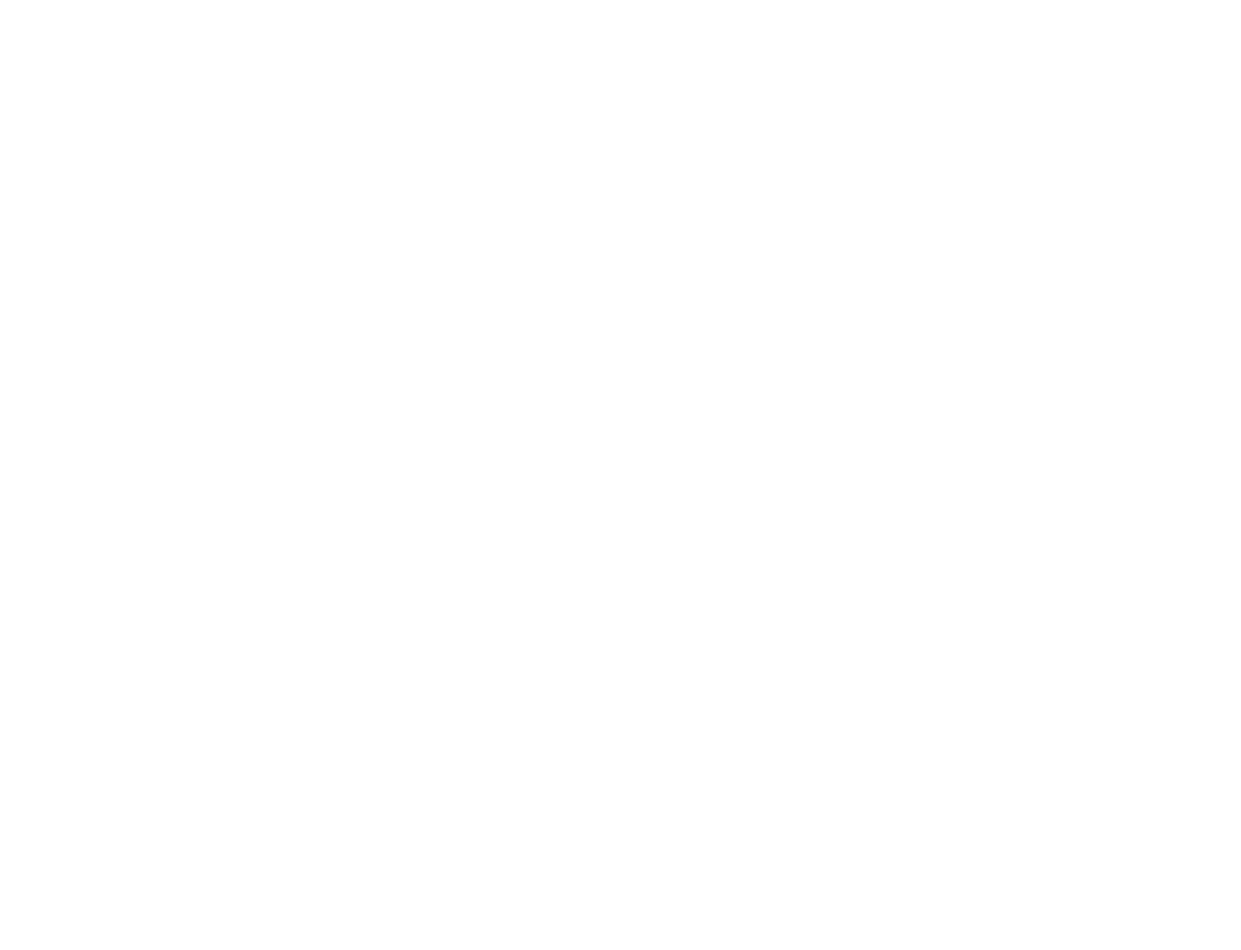
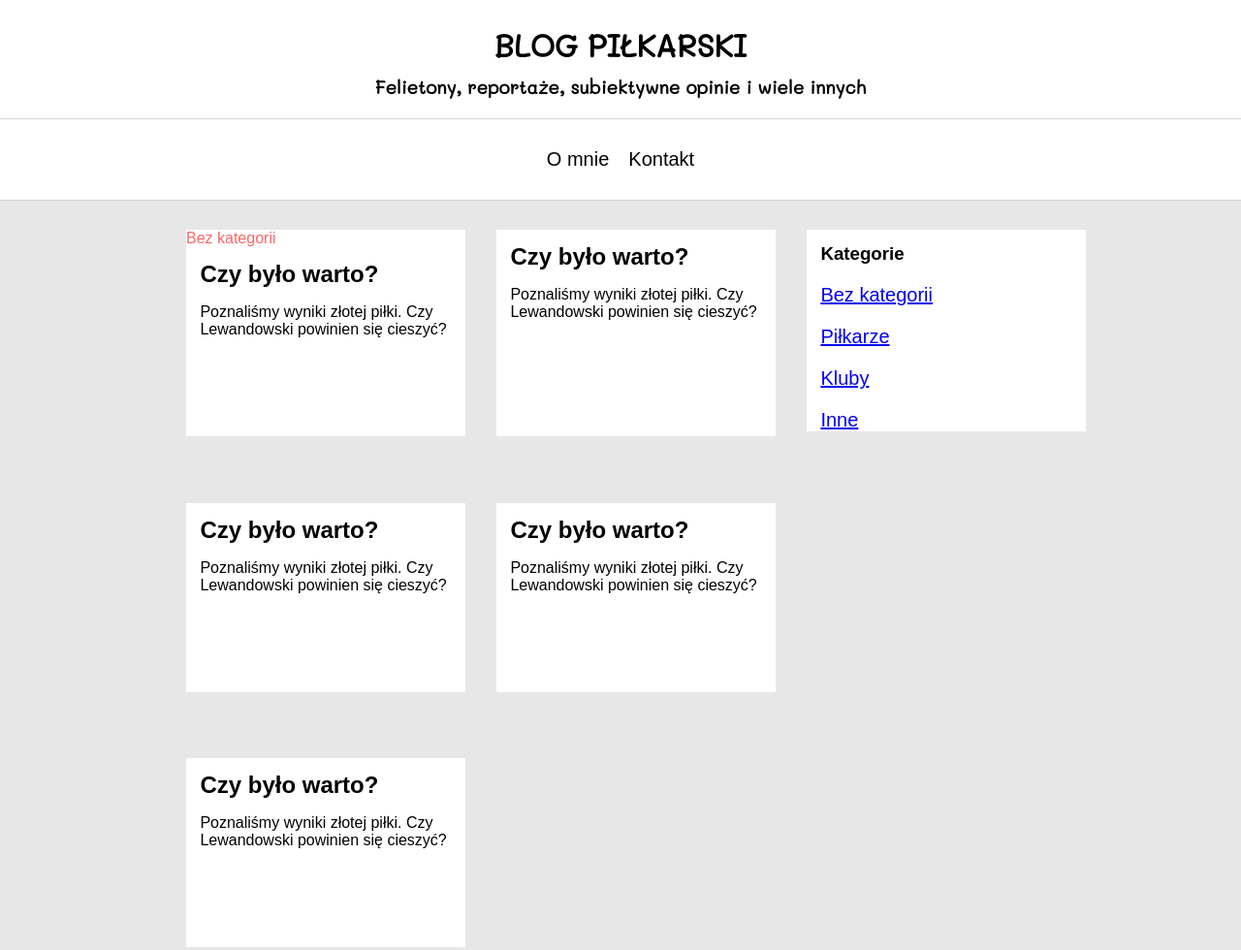
Before and after one commit to Kstyk/BlogProjekt, a plain HTML site: page index.html in a window 1280 px wide. Shown: the whole page at 97% size. Before the commit the page ends 800 px from the top, so only its background shows below. Drawn offline with Linux system fonts and the light colour scheme; a web font is replaced by a local one.

Commit message:
zarys strony - zrobiona sekcja postow

```diff
--- a/index.html
+++ b/index.html
@@ -5,8 +5,59 @@
     <meta http-equiv="X-UA-Compatible" content="IE=edge">
     <meta name="viewport" content="width=device-width, initial-scale=1.0">
     <title>Blog piłkarski</title>
+    <link href='http://fonts.googleapis.com/css?family=Mali&subset=latin,latin-ext' rel='stylesheet' type='text/css'>
+    <link href='http://fonts.googleapis.com/css?family=Convergence&subset=latin,latin-ext' rel='stylesheet' type='text/css'>
+    <link rel="stylesheet" href="style/style.css">
 </head>
 <body>
+    <header class="header">
+        <div class="naglowki">
+            <h1 class="tytul"><a href="index.html">BLOG PIŁKARSKI</a></h1>
+            <h3 class="podtytul">Felietony, reportaże, subiektywne opinie i wiele innych</h3>
+        </div>
+        <nav>
+            <ul>
+                <li>O mnie</li>
+                <li>Kontakt</li>
+            </ul>
+        </nav>
+    </header>
 
+    <div id="container">
+        <div class="items">
+            <section class="item">
+                <a href="uncategorized.html">Bez kategorii</a>
+                <h2><a href="post1.html">Czy było warto?</a></h2>
+                <p class="skrot">Poznaliśmy wyniki złotej piłki. Czy Lewandowski powinien się cieszyć?</p>
+            </section>
+            <section class="item">
+                <h2><a href="post1.html">Czy było warto?</a></h2>
+                <p class="skrot">Poznaliśmy wyniki złotej piłki. Czy Lewandowski powinien się cieszyć?</p>
+            </section>
+            <section class="item">
+                <h2><a href="post1.html">Czy było warto?</a></h2>
+                <p class="skrot">Poznaliśmy wyniki złotej piłki. Czy Lewandowski powinien się cieszyć?</p>
+            </section>
+            <section class="item">
+                <h2><a href="post1.html">Czy było warto?</a></h2>
+                <p class="skrot">Poznaliśmy wyniki złotej piłki. Czy Lewandowski powinien się cieszyć?</p>
+            </section>
+            <section class="item">
+                <h2><a href="post1.html">Czy było warto?</a></h2>
+                <p class="skrot">Poznaliśmy wyniki złotej piłki. Czy Lewandowski powinien się cieszyć?</p>
+            </section>
+        </div>
+        <div class="kategorie">
+            <section class="kategoria">
+                <h3>Kategorie</h3>
+                <ul>
+                    <li><a href="uncategorized.html">Bez kategorii</a></li>
+                    <li><a href="footballer.html">Piłkarze</a></li>
+                    <li><a href="clubs.html">Kluby</a></li>
+                    <li><a href="other.html">Inne</a></li>
+                </ul>
+            </section>
+        </div>
+    </div>
 </body>
 </html>
--- /dev/null
+++ b/style/style.css
@@ -0,0 +1,127 @@
+body, html {
+    margin: 0;
+    padding: 0;
+    width: 100%;
+    height: 100%;
+    font-family: 'Convergence', sans-serif;
+
+}
+
+.header {
+    width: 100%;
+    text-align: center;
+    padding-top: 25px;
+    border-bottom: 1px solid rgb(216, 216, 216);
+}
+
+.header a {
+    text-decoration: none;
+    color:black;
+}
+
+.tytul {
+    margin: 0;
+    padding: 0;
+    font-family: 'Mali', sans-serif;
+    margin-bottom: 10px;
+}
+
+.header a:hover {
+    color:red;
+}
+
+.podtytul {
+    color: black;
+    margin: 0;
+    padding: 0;
+    font-family: 'Mali', sans-serif;
+}
+
+nav {
+    border-top: 1px solid rgb(216, 216, 216);
+    margin-top: 20px;
+    width: 100%;
+    padding-top: 10px;
+    padding-bottom: 10px;
+}
+
+ul {
+    list-style-type: none;
+    display: flex;
+    flex-direction: row;
+    justify-content: center;
+    font-size: 20px;
+    gap: 20px;
+    padding-left: 0;
+}
+
+#container {
+    background-color: rgb(231, 231, 231);
+    min-height: 100%;
+    width: 100%;
+    display: flex;
+    flex-direction: row;
+}
+
+.items {
+    width: 50%;
+    margin-left: 15%;
+    padding-top: 30px;
+    display: flex;
+    flex-wrap: wrap;
+    gap: 5%;
+}
+
+.item {
+    width: 45%;
+    background-color: #fff;;
+    margin-bottom: 30px;
+}
+
+.item h2 {
+    margin: 0;
+    padding-left: 5%;
+    padding-top: 5%;
+}
+
+.item a {
+    color:rgb(250, 103, 103);
+    text-decoration: none;
+}
+
+.item a:hover {
+    text-decoration: underline;
+}
+
+.skrot {
+    padding-left: 5%;
+}
+
+.item h2 a {
+    color:black;
+    text-decoration: none;
+}
+
+.kategorie {
+    padding-top: 30px;
+    width: 22.5%;
+}
+
+.kategoria {
+    width: 100%;
+    background-color: white;
+}
+
+.kategoria h3 {
+    margin: 0;
+    padding: 0;
+    padding-left: 5%;
+    padding-top: 5%;
+}
+
+.kategoria ul {
+    list-style-type: none;
+    display: flex;
+    flex-direction: column;
+    padding-left: 5%;
+}
```
